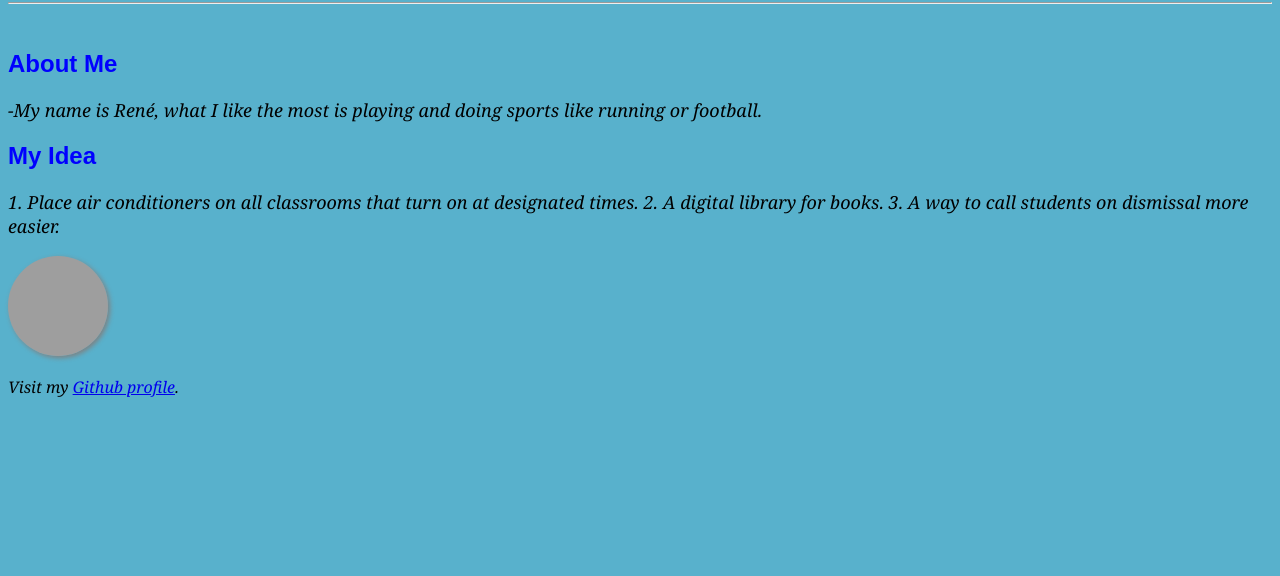
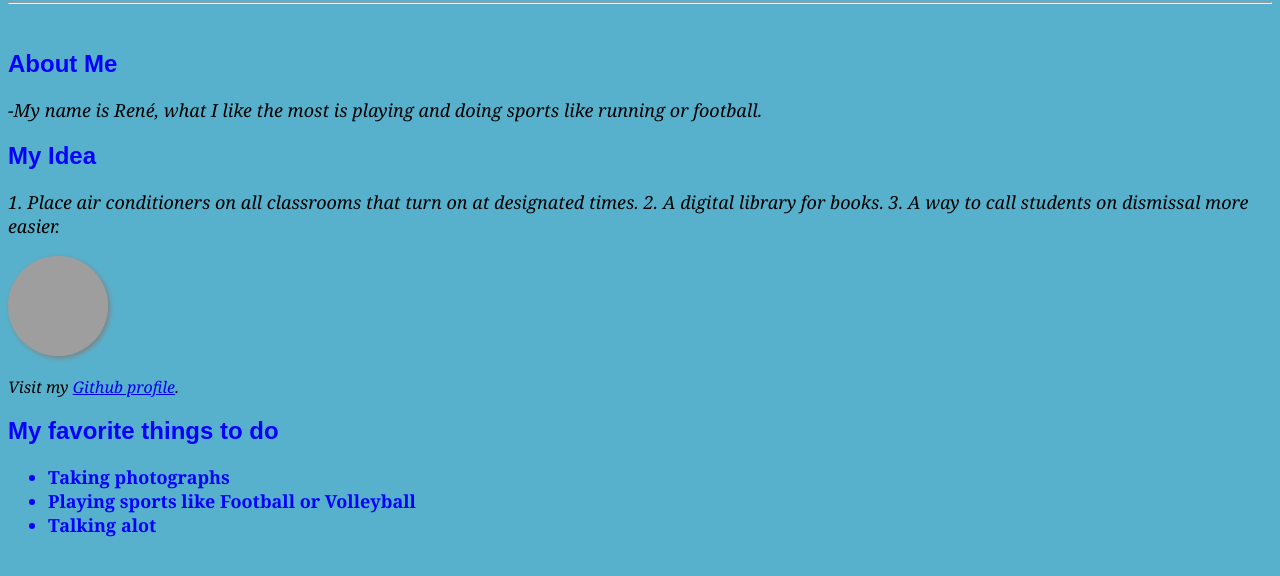
Before and after one commit to ReneSandovalC/My_developer_page, a plain HTML site: page index.html in a window 1280 px wide. Shown: the part 78-654 px from the top of the page. Drawn offline with Linux system fonts and the light colour scheme; grey boxes are pictures that could not be loaded.

Commit message:
index.html
Added a list

```diff
--- a/index.html
+++ b/index.html
@@ -32,5 +32,11 @@
     </p>
     <img src="https://res.cloudinary.com/teepublic/image/private/s--WPvk4ugZ--/t_Resized%20Artwork/c_fit,g_north_west,h_954,w_954/co_ffffff,e_outline:48/co_ffffff,e_outline:inner_fill:48/co_ffffff,e_outline:48/co_ffffff,e_outline:inner_fill:48/co_bbbbbb,e_outline:3:1000/c_mpad,g_center,h_1260,w_1260/b_rgb:eeeeee/c_limit,f_auto,h_630,q_auto:good:420,w_630/v1498470148/production/designs/1694274_1.jpg" alt="My photo" style="height:100px; width:100px; box-shadow: 2px 2px 5px gray;">
     <p style="font-style: italic; font-family: Georgia;">Visit my <a href="https://github.com/ReneSandovalC">Github profile</a>.</p>
+    <h2>My favorite things to do<h2>
+    <ul style="font-size:18px; font-family: Georgia; font-style: italics; font-color: black;">
+     <li>Taking photographs
+     <li>Playing sports like Football or Volleyball
+     <li>Talking alot
+    </ul>
   </body>
 </html>
```
